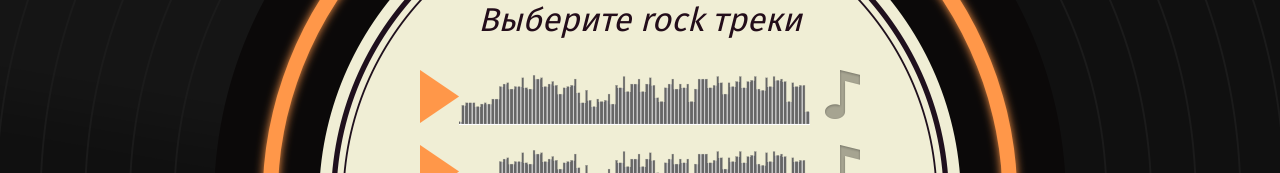
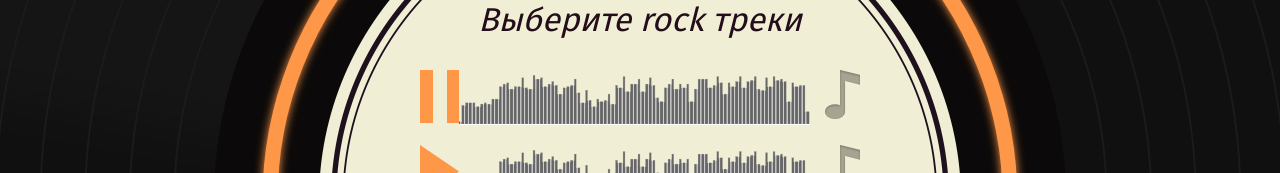
Before and after one commit to nigel-riss/80269-guess-melody-5, a React app: page /dev-genre in a window 1280 px wide. Shown: the part 299-472 px from the top of the page. Built offline with nearby package versions, Linux system fonts and the light colour scheme.

Commit message:
4.1. Add AudioPlayer to GenreQuestion

```diff
--- a/src/components/genre-question/genre-question.jsx
+++ b/src/components/genre-question/genre-question.jsx
@@ -1,6 +1,7 @@
 import React, {PureComponent} from 'react';
 import PropTypes from 'prop-types';
 import genreQuestionType from '../../types/genre-question.js';
+import AudioPlayer from '../audio-player/audio-player.jsx';
 
 class GenreQuestion extends PureComponent {
   constructor(props) {
@@ -62,12 +63,10 @@ class GenreQuestion extends PureComponent {
           >
             {answers.map((answer, i) => (
               <div key={`${i}-${answer.src}`} className="track">
-                <button className="track__button track__button--play" type="button"/>
-                <div className="track__status">
-                  <audio
-                    src={answer.src}
-                  />
-                </div>
+                <AudioPlayer
+                  isPlaying={i === 0}
+                  src={answer.src}
+                />
                 <div className="game__answer">
                   <input
                     className="game__input visually-hidden"
```
